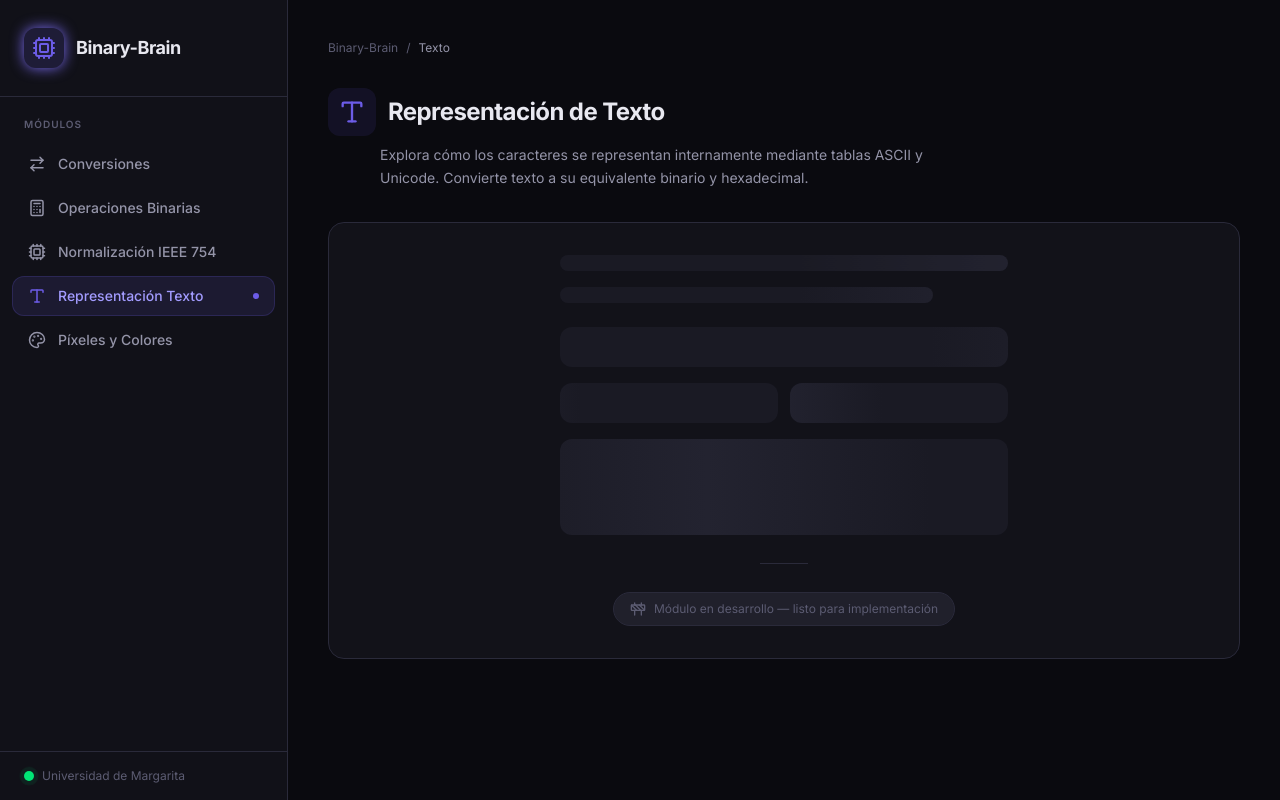
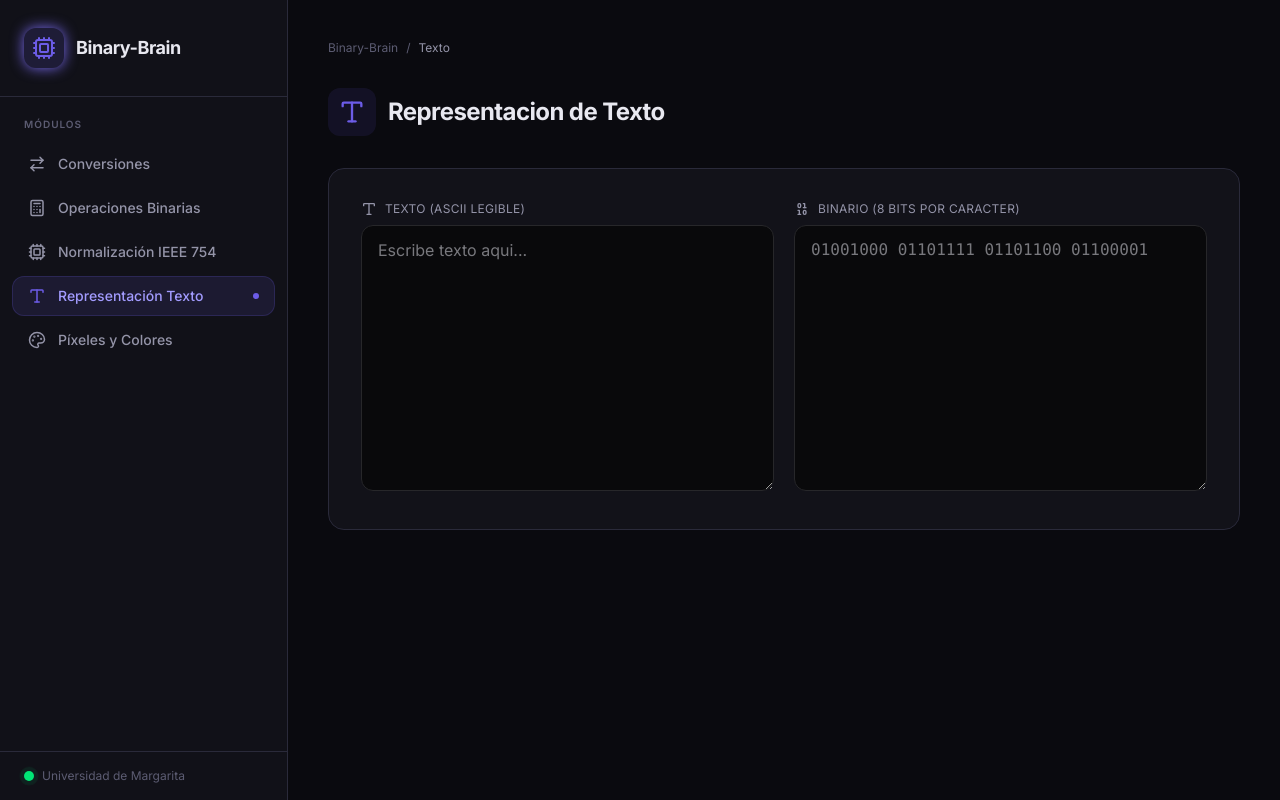
Before and after one commit to 0x-la1n/Binary-Brain, a React (Vite) app: page / in a window 1280 px wide. Both pictures are taken after a click on the button "Representación Texto". Built offline with nearby package versions, Linux system fonts and the light colour scheme.

Commit message:
feat(modulo-texto): Implementar conversión entre texto y binario con validación y mejoras en la interfaz de usuario

```diff
--- a/src/components/modules/ModuloTexto.jsx
+++ b/src/components/modules/ModuloTexto.jsx
@@ -1,12 +1,106 @@
-import { Type } from 'lucide-react';
-import PlaceholderModule from '../PlaceholderModule';
+import { useState } from 'react';
+import { Binary, Type } from 'lucide-react';
+
+function textToBinary(text) {
+  if (!text) {
+    return '';
+  }
+
+  return Array.from(text)
+    .map((character) => character.charCodeAt(0).toString(2).padStart(8, '0'))
+    .join(' ');
+}
+
+function binaryToText(binaryInput) {
+  try {
+    const cleanBinary = binaryInput.replace(/\s+/g, '').replace(/[^01]/g, '');
+    const bytes = cleanBinary.match(/.{1,8}/g) || [];
+    let result = '';
+
+    for (const byte of bytes) {
+      if (byte.length < 8) {
+        continue;
+      }
+
+      try {
+        const decimalValue = parseInt(byte, 2);
+
+        if (Number.isNaN(decimalValue)) {
+          continue;
+        }
+
+        result += String.fromCharCode(decimalValue);
+      } catch {
+        // Ignora bytes malformados para mantener la conversion estable.
+      }
+    }
+
+    return result;
+  } catch {
+    return '';
+  }
+}
 
 export default function ModuloTexto() {
+  const [textValue, setTextValue] = useState('');
+  const [binaryValue, setBinaryValue] = useState('');
+
+  const handleTextChange = (event) => {
+    const nextText = event.target.value;
+    setTextValue(nextText);
+    setBinaryValue(textToBinary(nextText));
+  };
+
+  const handleBinaryChange = (event) => {
+    const nextBinary = event.target.value;
+    setBinaryValue(nextBinary);
+    setTextValue(binaryToText(nextBinary));
+  };
+
   return (
-    <PlaceholderModule
-      icon={Type}
-      title="Representación de Texto"
-      description="Explora cómo los caracteres se representan internamente mediante tablas ASCII y Unicode. Convierte texto a su equivalente binario y hexadecimal."
-    />
+    <div className="animate-fade-in">
+      <div className="mb-8">
+        <div className="flex items-center gap-3 mb-2">
+          <div className="p-2.5 rounded-xl bg-accent-primary/10">
+            <Type className="w-7 h-7 text-accent-primary" />
+          </div>
+          <h2 className="text-2xl font-bold tracking-tight text-text-primary">
+            Representacion de Texto
+          </h2>
+        </div>
+      </div>
+
+      <div className="rounded-2xl border border-border bg-dark-700/50 backdrop-blur-sm p-6 md:p-8 transition-all duration-300 hover:border-accent-primary/20">
+        <div className="grid grid-cols-1 lg:grid-cols-2 gap-5">
+          <label className="block">
+            <span className="text-xs uppercase tracking-wide text-text-secondary flex items-center gap-2 mb-2">
+              <Type className="w-4 h-4" />
+              Texto (ASCII legible)
+            </span>
+            <textarea
+              value={textValue}
+              onChange={handleTextChange}
+              placeholder="Escribe texto aqui..."
+              rows={10}
+              className="w-full resize-y rounded-xl border border-zinc-800 bg-zinc-950 text-text-primary px-4 py-3 outline-none focus:ring-2 focus:ring-indigo-500/40"
+            />
+          </label>
+
+          <label className="block">
+            <span className="text-xs uppercase tracking-wide text-text-secondary flex items-center gap-2 mb-2">
+              <Binary className="w-4 h-4" />
+              Binario (8 bits por caracter)
+            </span>
+            <textarea
+              value={binaryValue}
+              onChange={handleBinaryChange}
+              placeholder="01001000 01101111 01101100 01100001"
+              rows={10}
+              className="w-full resize-y rounded-xl border border-zinc-800 bg-zinc-950 text-text-primary font-mono px-4 py-3 outline-none focus:ring-2 focus:ring-indigo-500/40"
+            />
+          </label>
+        </div>
+      </div>
+    </div>
   );
 }
```
